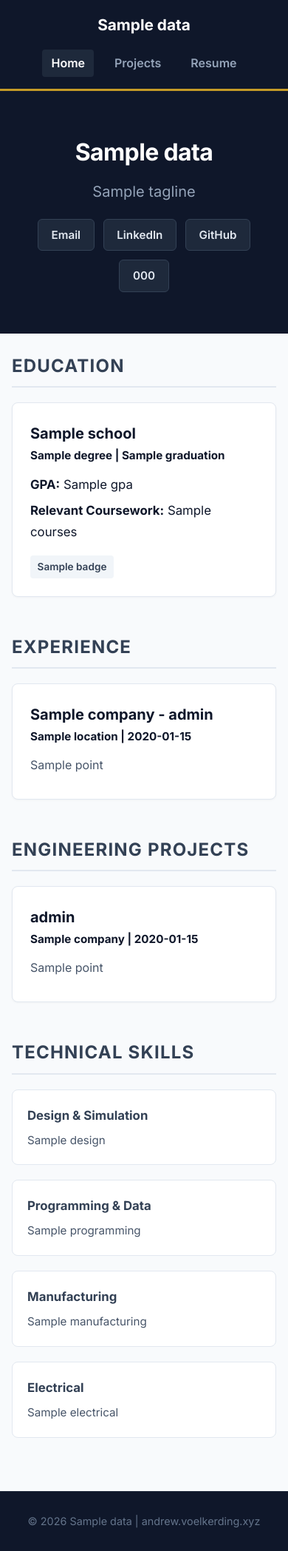
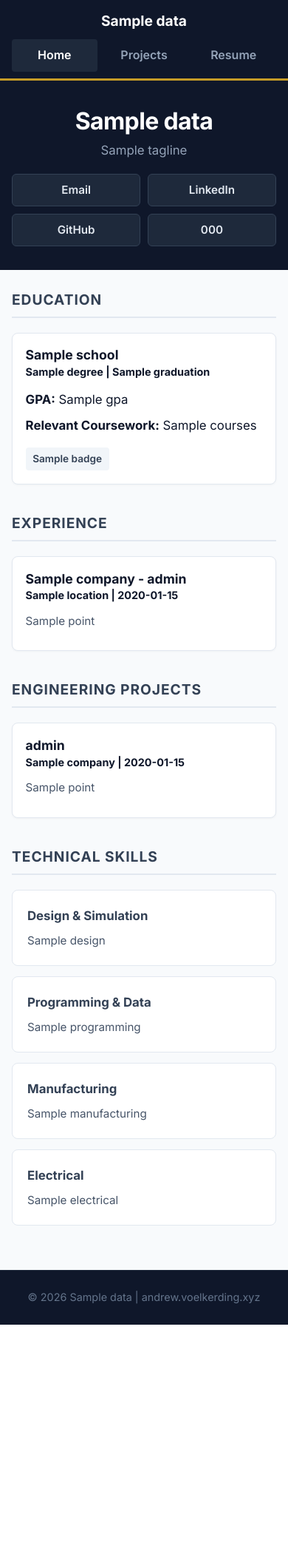
Before and after one commit to AndrewVoelkerding/AndrewVoelkerding, a Python web app: template templates/index.html in a window 390 px wide. Shown: the whole page at 74% size. After the commit the page ends 1791 px from the top, so only its background shows below. Run offline with Jinja, Linux system fonts and the light colour scheme; the template is opened without the code that fills it: most values are stand-ins (such as "Sample title", 1, 10 or a date in 2020).

Commit message:
Enhance HTML with theme color and mobile styles
Added theme color meta tag and adjusted mobile styles.

```diff
--- a/templates/index.html
+++ b/templates/index.html
@@ -3,7 +3,10 @@
 <head>
     <meta charset="UTF-8">
     <meta name="viewport" content="width=device-width, initial-scale=1.0">
+    <meta name="theme-color" content="#0F172A">
     <title>{{ data.name }} | Mechanical Engineering</title>
+    <link rel="preconnect" href="https://fonts.googleapis.com">
+    <link rel="preconnect" href="https://fonts.gstatic.com" crossorigin>
     <link href="https://fonts.googleapis.com/css2?family=Inter:wght@300;400;600;700&display=swap" rel="stylesheet">
     <style>
         :root {
@@ -24,8 +27,11 @@
             font-family: 'Inter', sans-serif;
         }
 
+        html { -webkit-text-size-adjust: 100%; text-size-adjust: 100%; }
+
         /* INCREASED GLOBAL BASE FONT SIZE for consistency with projects page */
         body {
+            overflow-wrap: break-word;
             background-color: var(--bg-main);
             color: var(--text-dark);
             line-height: 1.7;
@@ -147,11 +153,15 @@
             box-shadow: 0 1px 3px rgba(0,0,0,0.04);
             transition: transform 0.2s ease, box-shadow 0.2s ease, border-color 0.2s ease;
         }
-        .card:hover {
-            transform: translateY(-3px);
-            box-shadow: 0 10px 24px rgba(15,23,42,0.10);
-            border-color: var(--purdue-gold);
+        @media (hover: hover) and (pointer: fine) {
+            .card:hover {
+                transform: translateY(-3px);
+                box-shadow: 0 10px 24px rgba(15,23,42,0.10);
+                border-color: var(--purdue-gold);
+            }
         }
+        /* Bullet glyph is its own span so it can hang outside the text on narrow screens */
+        .bullet { display: inline; }
         .card h3 {
             font-size: 1.25rem;
             color: var(--text-dark);
@@ -219,17 +229,59 @@
            📱 MOBILE & VERTICAL SCREEN RULES
            ========================================= */
         @media (max-width: 768px) {
+            /* Nav: logo on top, three equal full-height tap targets below */
             nav {
                 flex-direction: column;
-                gap: 1rem;
-                padding: 1rem;
+                gap: 0.5rem;
+                padding: 0.75rem 1rem 0.6rem;
             }
-            header h1 {
-                font-size: 2rem;
+            nav .logo { font-size: 1.2rem; }
+            nav .nav-links { width: 100%; gap: 0.35rem; }
+            nav .nav-links a {
+                flex: 1;
+                display: flex;
+                align-items: center;
+                justify-content: center;
+                min-height: 44px;
+                padding: 0.3rem 0.5rem;
             }
-            .container {
-                padding: 1.5rem 1rem;
+
+            header { padding: 2.25rem 1rem 2rem; }
+            header h1 { font-size: 2rem; line-height: 1.2; }
+            header p.subtitle { font-size: 1.05rem; line-height: 1.4; }
+
+            /* 2 x 2 grid of contact buttons instead of a ragged 3 + 1 wrap */
+            .contact-links {
+                display: grid;
+                grid-template-columns: 1fr 1fr;
+                gap: 0.6rem;
+                max-width: 420px;
+                margin: 1.25rem auto 0;
             }
+            .btn {
+                display: flex;
+                align-items: center;
+                justify-content: center;
+                min-height: 44px;
+                padding: 0.5rem 0.75rem;
+            }
+
+            .container { padding: 1.5rem 1rem; }
+            section { margin-bottom: 2.25rem; }
+            h2.section-title { font-size: 1.2rem; }
+
+            .grid { gap: 1rem; }
+            .card { padding: 1.1rem; }
+            .card h3 { font-size: 1.1rem; line-height: 1.35; }
+            .card .meta { font-size: 0.9rem; line-height: 1.5; }
+            .card ul { font-size: 0.95rem; line-height: 1.6; }
+            .card ul li { display: flex; gap: 0.5em; margin-bottom: 0.6rem; }
+            .bullet { flex: none; }
+
+            .skills-grid { grid-template-columns: 1fr; gap: 0.9rem; }
+            .badge { margin-top: 0.4rem; }
+
+            footer { padding: 1.5rem 1rem; }
         }
     </style>
 </head>
@@ -280,7 +332,7 @@
                     <p class="meta">{{ exp.location }} | {{ exp.dates }}</p>
                     <ul>
                         {% for pt in exp.points %}
-                        <li>{{ pt }}</li>
+                        <li>{% if pt.startswith('• ') %}<span class="bullet">•</span> <span>{{ pt[2:] }}</span>{% else %}{{ pt }}{% endif %}</li>
                         {% endfor %}
                     </ul>
                 </div>
@@ -298,7 +350,7 @@
                     <p class="meta">{{ emp.meta }}</p>
                     <ul>
                         {% for pt in emp.points %}
-                        <li>{{ pt }}</li>
+                        <li>{% if pt.startswith('• ') %}<span class="bullet">•</span> <span>{{ pt[2:] }}</span>{% else %}{{ pt }}{% endif %}</li>
                         {% endfor %}
                     </ul>
                 </div>
@@ -316,7 +368,7 @@
                     <p class="meta">{{ proj.company }} | {{ proj.dates }}</p>
                     <ul>
                         {% for pt in proj.points %}
-                        <li>{{ pt }}</li>
+                        <li>{% if pt.startswith('• ') %}<span class="bullet">•</span> <span>{{ pt[2:] }}</span>{% else %}{{ pt }}{% endif %}</li>
                         {% endfor %}
                     </ul>
                 </div>
```
